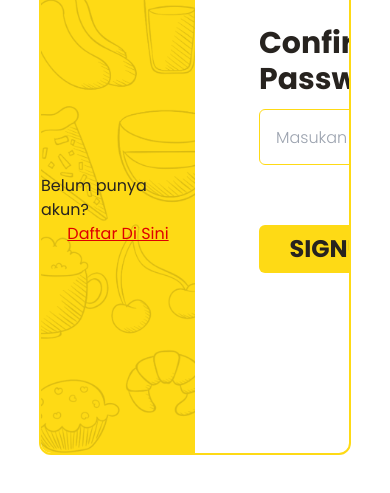
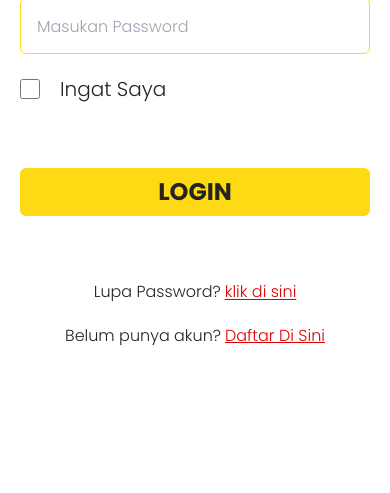
Before and after one commit to HSBC-Kelompok-1/Foodo-Slicing-Design, a website: page public/login.html in a window 390 px wide. Shown: the part 1191-1684 px from the top of the page. Drawn offline with Linux system fonts and the light colour scheme.

Commit message:
login/responsive

```diff
--- a/public/login.html
+++ b/public/login.html
@@ -22,9 +22,9 @@
     <section class="h-screen bg-primary relative bg-no-repeat bg-cover flex justify-center items-center"
         style="background-image: url(../public/img/Background.webp)">
         <img class="max-w-[144px] absolute top-12" src="../public/img/Logo.png" alt="logo">
-        <div class="flex w-full justify-center items-end h-fit">
+        <div class="flex flex-col w-full justify-center items-center h-fit md:flex-row md:items-end">
             <img src="../public/img/Cooking-logo.png" alt="Cooking Logo" class="mr-[20px] mb-2 w-[110px]">
-            <span class="flex flex-col font-bold text-6xl h-full uppercase w-max">
+            <span class="flex flex-col font-bold text-5xl md:text-6xl h-full uppercase w-max">
                 <p>Masak Yang</p>
                 <p class="text-tertiary">kamu mau</p>
             </span>
@@ -40,10 +40,10 @@
 
     <main class="w-screen h-screen flex justify-center items-center">
         <section id="loginForm"
-            class="relative h-[90%] w-[80%] border-primary border-2 overflow-x-hidden rounded-xl flex">
-            <section class="relative w-full flex translate-x-[-50%] h-full">
+            class="h-screen w-screen overflow-x-hidden rounded-xl flex md:border-primary md:border-2 md:h-[90%] lg:w-[80%]">
+            <section class="relative w-full flex h-full ">
                 <!-- LOGIN -->
-                <section class="w-6/12 items-start justify-start flex flex-col p-16">
+                <section class="bg-white w-full h-full items-start justify-center flex flex-col p-5 md:p-16 md:w-6/12">
                     <form action="submit" class="w-full">
                         <p class="text-3xl mb-5 font-bold">Email</p>
                         <input type="email" name="email" placeholder="Masukan Email"
@@ -51,31 +51,36 @@
                         <p class="text-3xl mb-5 mt-12 font-bold">Password</p>
                         <input type="password" name="password" placeholder="Masukan Password"
                             class="border border-primary font-light rounded-md p-4 w-full h-14 outline-none">
-                        <div class="mt-5 mb-20 flex items-center gap-5">
+                        <div class="mt-5 flex items-center gap-5">
                             <input type="checkbox" id="remember" class="accent-primary w-5 h-5">
                             <label for="remember" class="font-light text-[20px]">Ingat Saya</label>
                         </div>
-                        <button class="bg-primary w-full py-2 font-bold text-2xl rounded-md">LOGIN</button>
+
+                        <button class="bg-primary w-full py-2 font-bold text-2xl rounded-md my-16">LOGIN</button>
                     </form>
-                    <div class="flex mt-11 w-full justify-center gap-1 font-poppins">
-                        <p class="font-sans font-light">Lupa Password?</p>
+                    <div class="flex w-full justify-center gap-1 font-poppins">
+                        <p class="font-light">Lupa Password?</p>
                         <a href="#" class="text-tertiary font-light underline-offset-2 underline">klik di sini</a>
                     </div>
+                    <span class="w-full flex justify-center items-center gap-1 my-5 font-light md:hidden">
+                        <p>Belum punya akun?</p>
+                        <p class="text-tertiary underline underlin-offset-1 cursor-pointer">Daftar Di Sini</p>
+                    </span>
                 </section>
-                <!-- BACKGROUND -->
+                <!-- BANNER -->
                 <section
-                    class="bg-primary relative w-6/12 h-full bg-no-repeat bg-cover flex justify-center items-center"
+                    class="hidden bg-primary relative w-6/12 h-full bg-no-repeat bg-cover justify-center items-center md:flex"
                     style="background-image: url(../public/img/Background.webp);">
                     <div class="flex flex-col h-full w-full justify-center gap-y-48 items-center">
                         <img src="./img/Logo.png" alt="logo" class="h-[78px] opacity-100 w-[278px]">
                         <span class="flex items-center flex-col">
                             <p>Belum punya akun?</p>
-                            <a href="#" class="text-tertiary underline underlin-offset-1">Daftar Di Sini</a>
+                            <p class="text-tertiary underline underlin-offset-1 cursor-pointer">Daftar Di Sini</p>
                         </span>
                     </div>
                 </section>
                 <!-- REGISTER -->
-                <section class="left-full w-6/12 absolute h-[100%] items-start justify-start flex flex-col p-16 ">
+                <section class="bg-white z-[-1] w-full absolute h-full items-center justify-center flex flex-col p-5 md:w-6/12 md:p-16 md:left-full">
                     <form action="submit" class="w-full grid gap-7 ">
                         <div>
                             <p class="text-3xl mb-3 font-bold">Email</p>
@@ -94,6 +99,10 @@
                         </div>
                         <button
                             class="bg-primary w-full py-2 mt-8 font-bold text-2xl rounded-md uppercase">signup</button>
+                        <span class="w-full flex justify-center items-center gap-1 my-5 font-light md:hidden">
+                            <p>Sudah punya akun?</p>
+                            <p class="text-tertiary underline underlin-offset-1 cursor-pointer md:hidden">Masuk Di Sini</p>
+                        </span>
                     </form>
                 </section>
             </section>
```
Also changed, not shown: public/css/styles.css.
